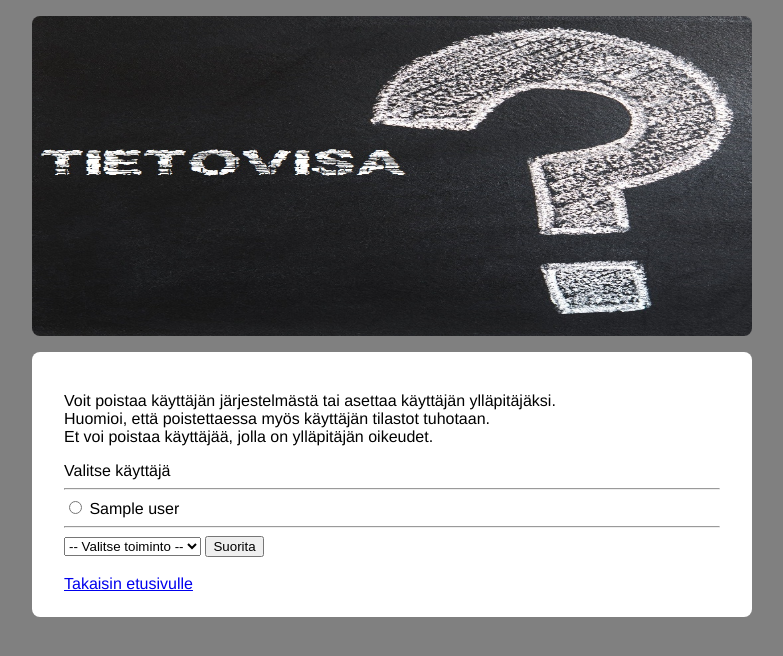
After one commit to tietotuomas/Tietovisa, a Flask app: template templates/administration.html in a window 1280 px wide. The commit adds this page. Shown: the top 656 px of the page, without its empty margins (248-1031 px from the left). Run offline with Flask 2, Linux system fonts and the light colour scheme; the visitor is signed in with stand-in values (Sample User, id 1); the template is opened without the code that fills it: most values are stand-ins (such as "Sample title", 1, 10 or a date in 2020).

Commit message:
Add new feature for admin

```diff
--- /dev/null
+++ b/templates/administration.html
@@ -0,0 +1,44 @@
+<!DOCTYPE html>
+<html lang="fi">
+<head>
+  <link rel='stylesheet' href="static/style.css">
+  <meta charset="UTF-8">
+  <meta name="viewport" content="width=device-width, initial-scale=1.0">
+  <title>Tietovisa - Uusi</title>
+</head>
+<body>
+  <div class="header">
+  </div>
+  <div class="content">
+    {% if session.user_id %}
+    <p>Voit poistaa käyttäjän järjestelmästä tai asettaa käyttäjän ylläpitäjäksi.<br>
+    Huomioi, että poistettaessa myös käyttäjän tilastot tuhotaan.<br>
+    Et voi poistaa käyttäjää, jolla on ylläpitäjän oikeudet.</p>
+    Valitse käyttäjä
+    <br>
+    <hr>
+    <form action="/administrate" method="POST">
+        {% for user in users %}
+        {% if user[2] == True %}
+        <input type="radio" name="user" value="{{ user[0] }}" disabled> {{ user[1] }} (ylläpitäjä)<br>
+        {% else %}
+        <input type="radio" name="user" value="{{ user[0] }}"> {{ user[1] }}<br>
+        {% endif %}
+        {% endfor %}
+        <hr>
+        <select name="action">
+            <option value="default">-- Valitse toiminto --</option>
+            <option value="delete">Poista käyttäjä</option>
+            <option value="admin">Aseta ylläpitäjäksi</option>
+        </select>
+        <input type="submit" value="Suorita">
+        <input type="hidden" name="csrf_token" value="{{ session.csrf_token }}">
+    </form>
+    <br>
+    <a href="/">Takaisin etusivulle</a>
+    {% else %}
+    <a href="/login">Kirjaudu sisään</a>
+    {% endif %}
+</div>
+</body>
+</html>
--- a/templates/index.html
+++ b/templates/index.html
@@ -13,6 +13,9 @@
   <p>
   {% if session.user_id %}
   Olet kirjautunut sisään, {{session.username}}.</p>
+  {% if session.admin == True %}
+  <b>Use the Force</b><br>(Omaat ylläpidon oikeudet)
+  {% endif %}
   <p>Sovelluksessa on tällä hetkellä yhteensä {{ all }} visaa.<br>
   {% if available == all %}</p>
   <nav>
@@ -53,7 +56,8 @@
   <br>
   {% endif %}
   {% if session.admin == True %}
-  <p><a href="/draft">Luo uusi kysely</a><br></p>
+  <p><a href="/draft">Luo uusi kysely</a></p>
+  <p><a href="/administration">Hallinnoi käyttäjiä</a></p>
   {% endif %}
 
   <p><a href="/stats">Tarkastele tilastoja</a></p>
```
Also changed, not shown: routes.py (+27 -0 lines), users.py (+15 -0 lines), quizzes.py (line endings or trailing spaces).
